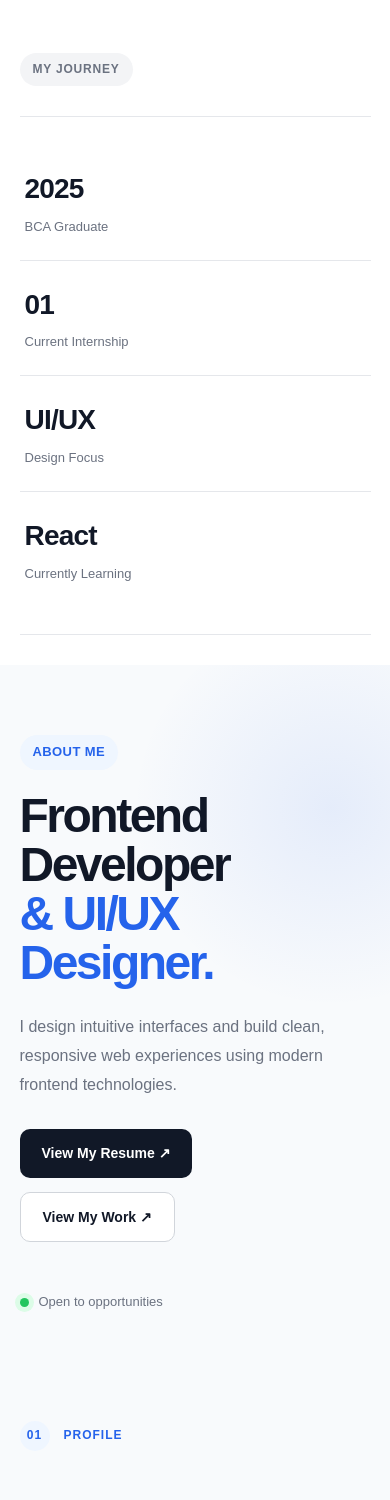
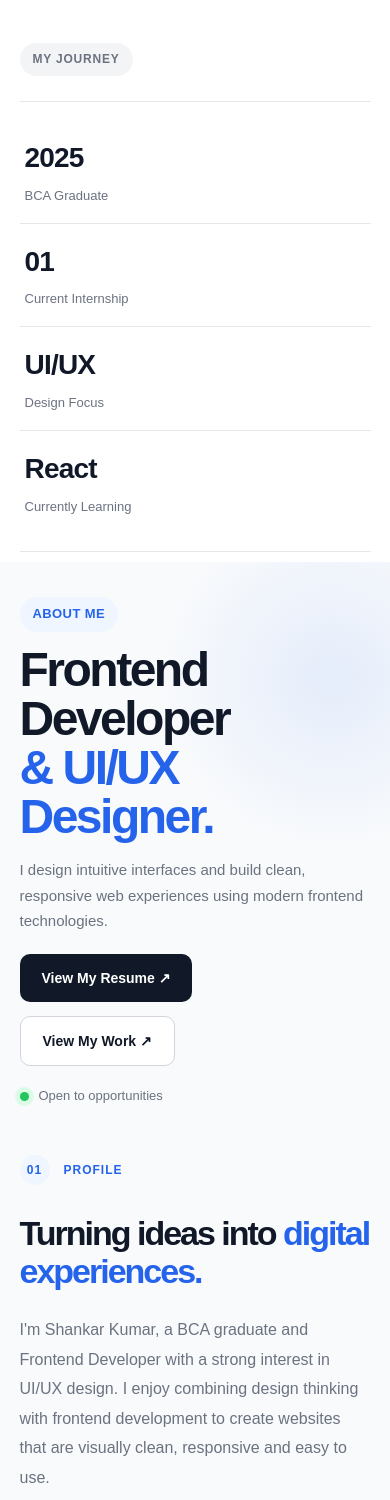
Before and after one commit to Shankarkumar1102/shankar-portfolio, a React (Vite) app: page / in a window 390 px wide. Shown: the part 1120-2620 px from the top of the page. Built offline with nearby package versions, Linux system fonts and the light colour scheme.

Commit message:
image edit

```diff
--- a/src/components/Stats.css
+++ b/src/components/Stats.css
@@ -1,35 +1,27 @@
 .stats {
-  padding: 35px 7% 35px;
+  padding: 35px 7% 25px;
   background: #ffffff;
 }
-
 
 /* =========================
    HEADER
 ========================= */
 
 .stats-header {
-  margin-bottom: 30px;
+  margin-bottom: 25px;
 }
 
 .stats-header p {
   display: inline-flex;
-
   padding: 7px 13px;
-
   border-radius: 50px;
-
   background: #f3f4f6;
-
   color: #6b7280;
-
   font-size: 12px;
   font-weight: 700;
-
   text-transform: uppercase;
   letter-spacing: 0.8px;
 }
-
 
 /* =========================
    GRID
@@ -37,15 +29,11 @@
 
 .stats-grid {
   display: grid;
-
   grid-template-columns: repeat(4, 1fr);
-
-  padding: 28px 0;
-
+  padding: 25px 0;
   border-top: 1px solid #e5e7eb;
   border-bottom: 1px solid #e5e7eb;
 }
-
 
 /* =========================
    STAT
@@ -53,16 +41,12 @@
 
 .stat {
   position: relative;
-
   min-height: 90px;
-
   padding: 5px 30px;
-
   display: flex;
   flex-direction: column;
   justify-content: center;
 }
-
 
 /* =========================
    NUMBER
@@ -70,15 +54,11 @@
 
 .stat-number {
   margin-bottom: 5px;
-
   font-size: 28px;
   font-weight: 800;
-
   letter-spacing: -0.8px;
-
   color: #111827;
 }
-
 
 /* =========================
    LABEL
@@ -86,10 +66,8 @@
 
 .stat-label {
   color: #6b7280;
-
   font-size: 13px;
 }
-
 
 /* =========================
    SEPARATOR
@@ -97,18 +75,13 @@
 
 .stat-line {
   position: absolute;
-
   right: 0;
   top: 50%;
-
   width: 1px;
   height: 45px;
-
   transform: translateY(-50%);
-
   background: #e5e7eb;
 }
-
 
 /* =========================
    HOVER
@@ -122,51 +95,43 @@
   color: #2563eb;
 }
 
-
 /* =========================
    TABLET
 ========================= */
 
 @media (max-width: 900px) {
-
   .stats {
-    padding: 30px 5% 35px;
+    padding: 25px 5% 25px;
   }
 
   .stats-grid {
     grid-template-columns: repeat(2, 1fr);
-
-    row-gap: 25px;
+    row-gap: 20px;
   }
 
   .stat:nth-child(2) .stat-line {
     display: none;
   }
-
 }
-
 
 /* =========================
    MOBILE
 ========================= */
 
 @media (max-width: 600px) {
-
   .stats {
-    padding: 25px 5% 30px;
+    padding: 15px 5% 10px;
   }
 
   .stats-grid {
     grid-template-columns: 1fr;
-
     gap: 0;
+    padding: 18px 0;
   }
 
   .stat {
     min-height: auto;
-
-    padding: 22px 5px;
-
+    padding: 16px 5px;
     border-bottom: 1px solid #e5e7eb;
   }
 
@@ -177,5 +142,4 @@
   .stat-line {
     display: none;
   }
-
 }
--- a/src/pages/About.css
+++ b/src/pages/About.css
@@ -12,7 +12,7 @@
 
 .about-hero {
   min-height: 65vh;
-  padding: 120px 7% 100px;
+  padding: 120px 7% 70px;
 
   display: flex;
   align-items: flex-end;
@@ -154,7 +154,7 @@
 ========================= */
 
 .about-section {
-  padding: 55px 7%;
+  padding: 45px 7%;
 }
 
 .about-section-label {
@@ -709,11 +709,11 @@
 @media (max-width: 900px) {
 
   .about-hero {
-    padding: 90px 5% 80px;
+    padding: 70px 5% 50px;
   }
 
   .about-section {
-    padding: 45px 5%;
+    padding: 35px 5%;
   }
 
   .profile-layout {
@@ -746,29 +746,49 @@
   .about-hero {
     min-height: auto;
 
-    padding: 70px 5% 60px;
+    padding: 35px 5% 25px;
 
     flex-direction: column;
 
     align-items: flex-start;
+
+    gap: 20px;
+  }
+
+  .about-label {
+    margin-bottom: 14px;
   }
 
   .about-hero h1 {
+    margin-bottom: 15px;
+
     letter-spacing: -2.5px;
   }
 
   .about-hero-text {
-    font-size: 16px;
+    font-size: 15px;
+
+    line-height: 1.7;
   }
 
   .about-hero-buttons {
     flex-direction: column;
 
     align-items: flex-start;
+
+    margin-top: 20px;
   }
 
   .about-section {
-    padding: 40px 5%;
+    padding: 15px 5% 25px;
+  }
+
+  .about-section-label {
+    margin-bottom: 30px;
+  }
+
+  .profile-layout {
+    gap: 25px;
   }
 
   .skills-grid {
```
